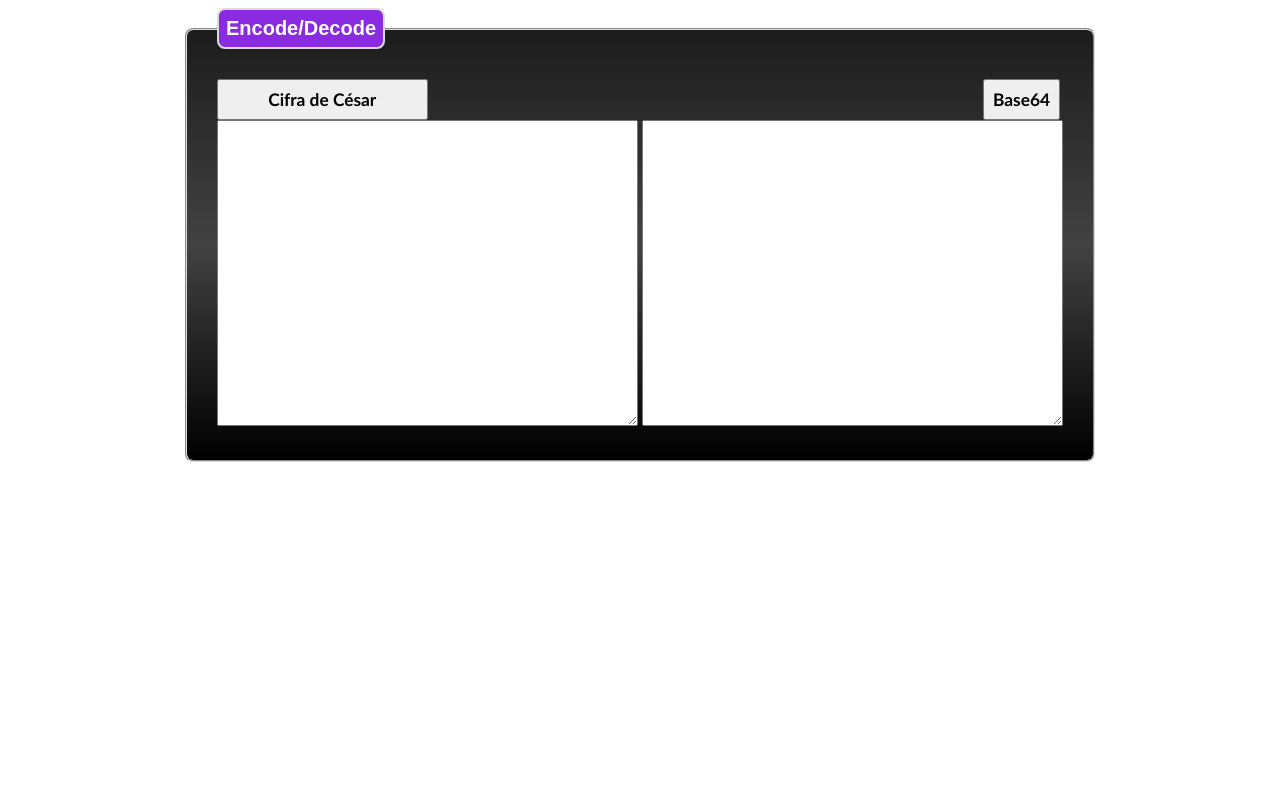
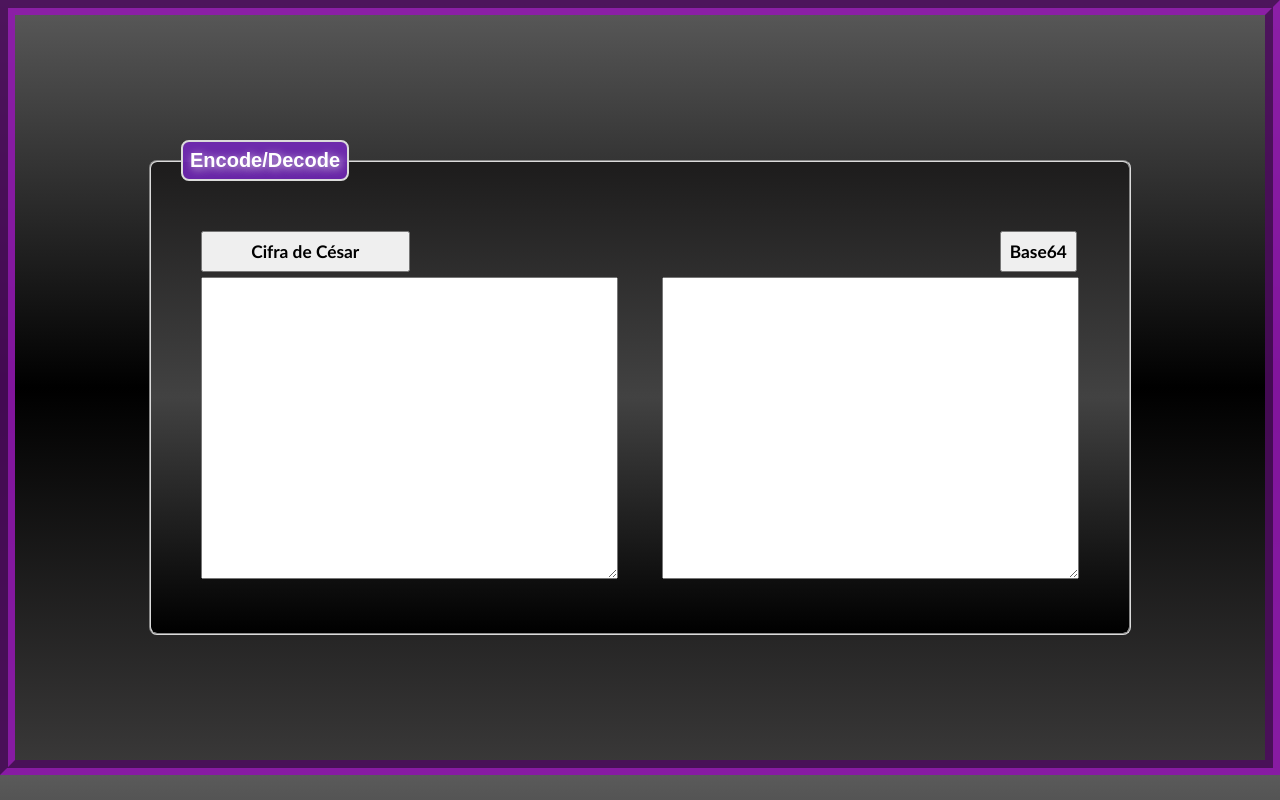
Before and after one commit to AslanDev28/Trabalho-individual-M2, a plain HTML site: page Teste, Projeto individual M2/index.html in a window 1280 px wide. Drawn offline with Linux system fonts and the light colour scheme.

Commit message:
Add files via upload

```diff
--- a/Teste, Projeto individual M2/Decode.js
+++ b/Teste, Projeto individual M2/Decode.js
@@ -6,7 +6,7 @@ function clicar(){
 
     if(btn1 = clicar){
         document.querySelector('div.cdc').style.display = 'none'
-        console.log("MEU PAU")
+
     }
 
 }
--- a/Teste, Projeto individual M2/index.html
+++ b/Teste, Projeto individual M2/index.html
@@ -1,10 +1,10 @@
 <!DOCTYPE html>
-<html lang="en">
+<html lang="pt-br">
 <head>
     <meta charset="UTF-8">
     <meta name="viewport" content="width=device-width, initial-scale=1.0">
     <meta http-equiv="X-UA-Compatible" content="ie=edge">
-    <title>Document</title>
+    <title>Encode e Decode</title>
     <script src="Decode.js"></script>
     <link rel="stylesheet" href="style.css">
 </head>
--- a/Teste, Projeto individual M2/style.css
+++ b/Teste, Projeto individual M2/style.css
@@ -1,18 +1,35 @@
 
 /*BOX FORMULARIO*/
+
+* {
+    padding: 0;
+    margin: 0;
+    box-sizing: border-box;
+}
+
+body {
+    border: 15px groove rgba(146, 24, 177, 0.884);
+    height: 100%;
+    background-image: linear-gradient(to bottom, rgb(90, 90, 90), rgb(0, 0, 0), rgb(59, 58, 58));
+}
 
 .box {
     display: flex;
     flex-direction: row;
     justify-content: center;
+    margin-top: 10%;
+    margin-bottom: 10%;
 }
 
 .box1, .box2 {
     display: inline-block;
+    margin: 20px;
+
 }
 /*BOX FORMULARIO*/
 
 #btn1 {
+    margin-bottom: 5px;
     padding: 8px;
     width: 50%;
     font-family: 'Gill Sans', 'Gill Sans MT', Calibri, 'Trebuchet MS', sans-serif;
@@ -24,6 +41,7 @@
 
 
 #btn2 {
+    margin-bottom: 5px;
     padding: 8px;
     margin-left: 81%;
     font-family: 'Gill Sans', 'Gill Sans MT', Calibri, 'Trebuchet MS', sans-serif;
@@ -44,7 +62,8 @@ legend {
 
     font: 15pt arial;
     color: rgb(255, 255, 255);
-    background-color: blueviolet;
+    text-shadow: 2px 2px 8px rgba(241, 241, 241, 0.849);
+    background-color: rgba(125, 39, 206, 0.781);
     border: 2px solid rgb(219, 219, 219);
     border-radius: 8px;
     padding: 7px;
```
